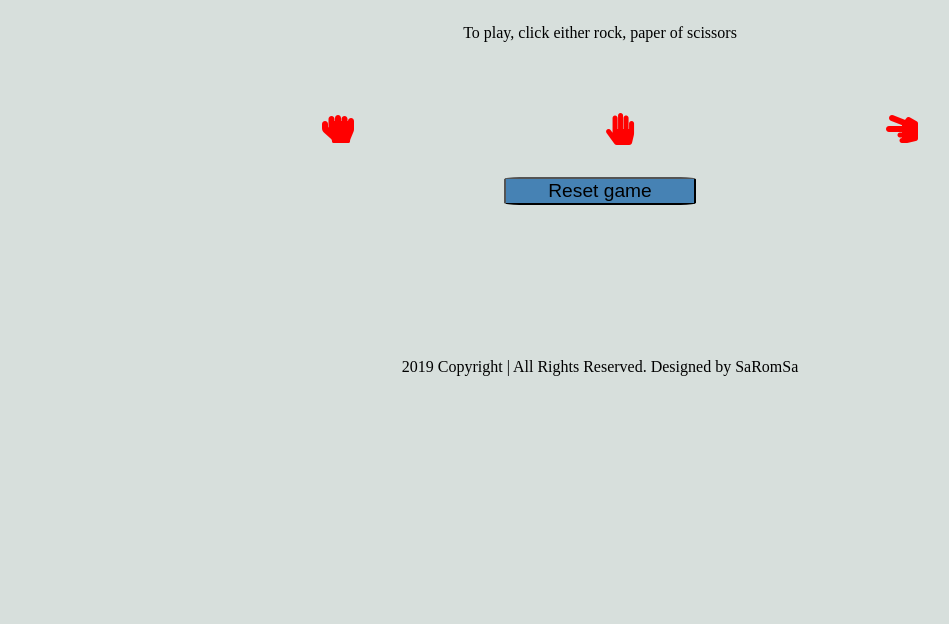
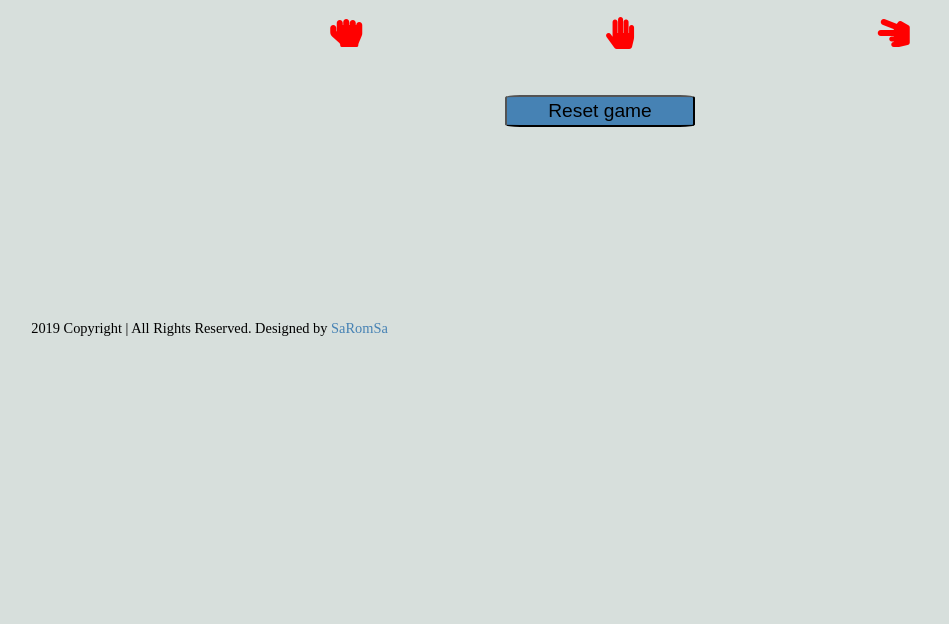
Before and after one commit to ssrome/rock_paper_scissors, a plain HTML site: page index.html in a window 1280 px wide. Shown: the part 176-800 px from the top of the page, without its empty margins (40-989 px from the left). Drawn offline with Linux system fonts and the light colour scheme.

Commit message:
Updated CSS to make it more responsive

```diff
--- a/css/style.css
+++ b/css/style.css
@@ -1,18 +1,19 @@
 @media (min-width: 220px) {
-    #main{
-        margin: 0 auto;
+    body {
         background-color: rgb(215, 223, 220);
-        padding: 5% 0;
     }
     .container {
+        margin: 0 auto;
         display: grid;
         grid-template-columns: 100%;
-        grid-template-rows: 15%;
+        grid-template-rows: 25%;
         text-align: center;
     }
-    div#select {
-        padding: 2%;
+
+    div {
+        margin: 0%;
     }
+
     a {
         text-decoration: none;
     }
@@ -21,17 +22,14 @@
     }
     h1#title {
         color: rgb(9, 9, 87);
-        padding: 3%;
     }
-    #select ul li{
-        display: inline-block;
-        font-size: 3em;
-        padding-right: 10%;
+    ul#choice-list {
+        margin: 0 0 10% -10%;
     }
     li.choice{
         font-size: 2rem;
         margin: 0 auto;
-        padding: 0 10%;
+        padding: 5% 10% 0;
         display: inline-block;
     }
     li.choice a{
@@ -40,47 +38,71 @@
     li.choice a:hover{
         color: green;
     }
-    ul#choice {
-        margin-top: 10%;
-    }
+
     input#reset{
-        width: 55%;
+        width: 45%;
         font-size: 1.2rem;
         background-color: steelblue;
         border-radius: 8%;
     }
-    #result{
-        margin: 2% 30% 10%;
-        font-size: 1.6rem;
+    h3#result{
+        margin: 5%;
+        width: 90%;
+        font-size: 1.4rem;
     }
 
     footer#copyright {
-        margin: 0% 5% 10%;
+        margin: 10% 5% 10%;
         bottom: 0%;
+        text-align: left;
+        font-size: 0.9rem;
     }
     footer#copyright a {
-        color: black;
+        color: steelblue;
     }
 }
 
 /*Small devices (landscape phones, 576px and up) */
 @media (min-width: 576px) {
-
+    input#reset{
+        width: 25%;
+        font-size: 1.2rem;
+    }
  }
 
 /* Medium devices (tablets, 768px and up) */
-@media (min-width: 768px) {  }
+@media (min-width: 768px) {
+    .container {
+        grid-template-rows: 15%;
+    }
+    input#reset{
+        width: 18%;
+        font-size: 1.2rem;
+    }
+ }
 
 /* Large devices (desktops, 992px and up) */
 @media (min-width: 992px) {
+    h1#title {
+        font-size: 2.9rem;
+        height: 10%;
+    }
+    ul#choice-list {
+        margin: -2% 1% 3% 1%;
+        align-self: center;
+    }
     input#reset{
         width: 15%;
         font-size: 1.2rem;
+        margin: -10;
+        height: 100%;
+        align-self: center;
     }
  }
 
 /* Extra large devices (large desktops, 1200px and up) */
 @media (min-width: 1200px) {
+
     #reset{
         width: 20%;
         font-size: 2rem;
--- a/index.html
+++ b/index.html
@@ -15,10 +15,10 @@
     <link rel="stylesheet" href="https://use.fontawesome.com/releases/v5.8.1/css/all.css" integrity="sha384-50oBUHEmvpQ+1lW4y57PTFmhCaXp0ML5d60M1M7uH2+nqUivzIebhndOJK28anvf" crossorigin="anonymous">
 
   </head>
-  <body id="main">
+  <body>
     <div class="container">
-      <div><h1 id="title">Rock, Paper, Scissors</h1></div>
-      <div id="select"><p>To play, click either rock, paper of scissors</p></div>
+      <h1 id="title">Rock, Paper, Scissors</h1>
+      <div id="select"><p>To play, click either rock, paper or scissors</p></div>
       <div>
         <ul id="choice-list">
           <li class="choice"><a href="#" id="rock" onclick="setPlayerOne('rock')"><i class="fas fa-hand-rock"></i></a></li>
--- a/js/script.js
+++ b/js/script.js
@@ -33,16 +33,16 @@ let setPlayerOne = (val) => {
     let game = () => {
         var picked = "You picked " + playerOne + " and the computer picked " + playerTwo;
         if (playerOne === rock && playerTwo === scissors || playerOne === paper && playerTwo === rock || playerOne === scissors && playerTwo === paper){
-          return result = document.getElementById('result').innerHTML = picked + "<p>You win!</p>";
+          return result = document.getElementById('result').innerHTML = picked + "<br/>You win!";
         }
         else if (playerOne === playerTwo){
-          return result = document.getElementById('result').innerHTML =  picked + "<p>It's a tie!</p>";
+          return result = document.getElementById('result').innerHTML =  picked + "<br/>It's a tie!";
         }
         else if (playerOne == null || playerOne == undefined) {
           return result = document.getElementById('result').innerHTML = "You didn't pick";
         }
         else {
-            return result = document.getElementById('result').innerHTML = picked + "<p>You lose!</p>";
+            return result = document.getElementById('result').innerHTML = picked + "<br/>You lose!";
         }
     }
     game();
```
